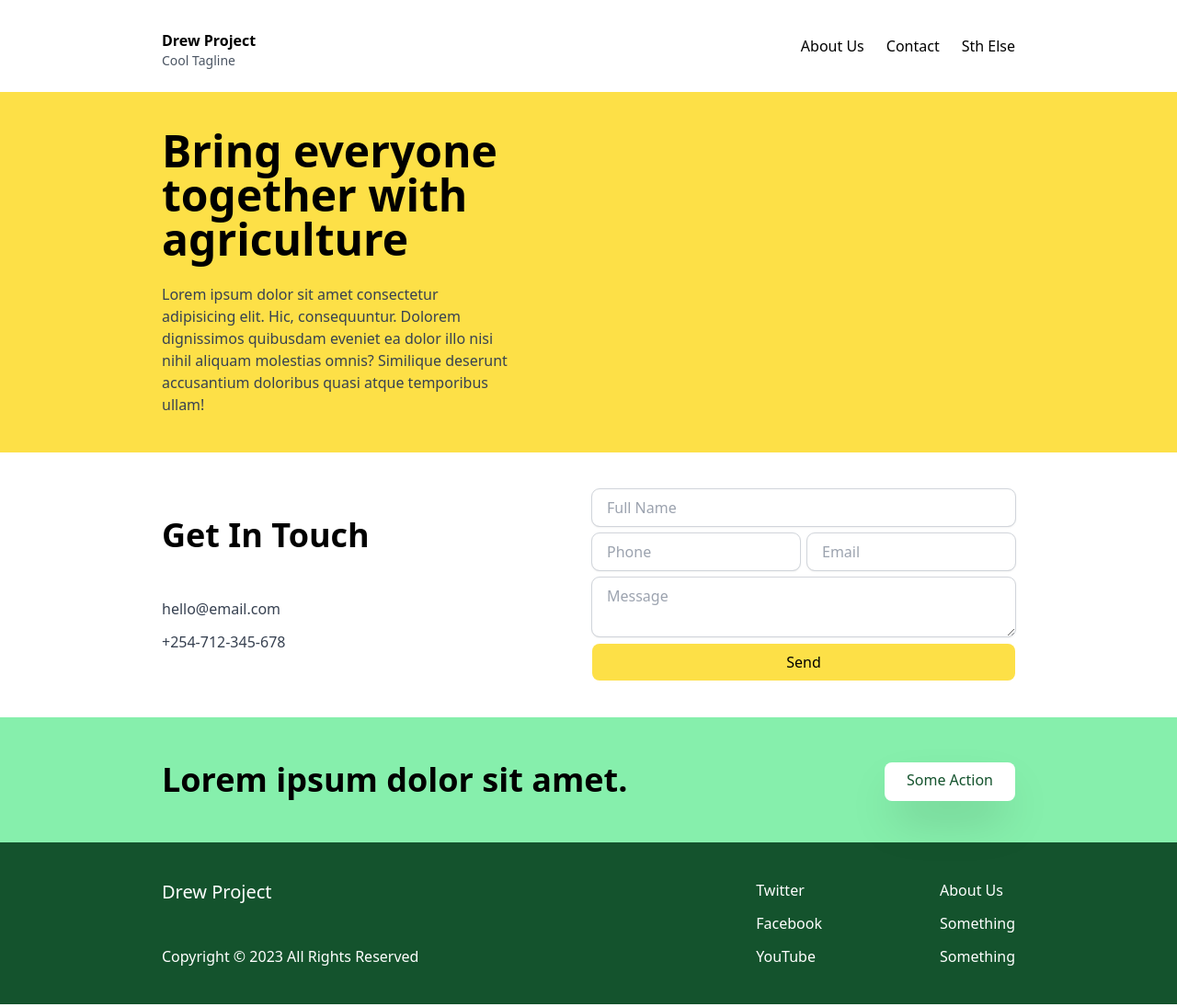
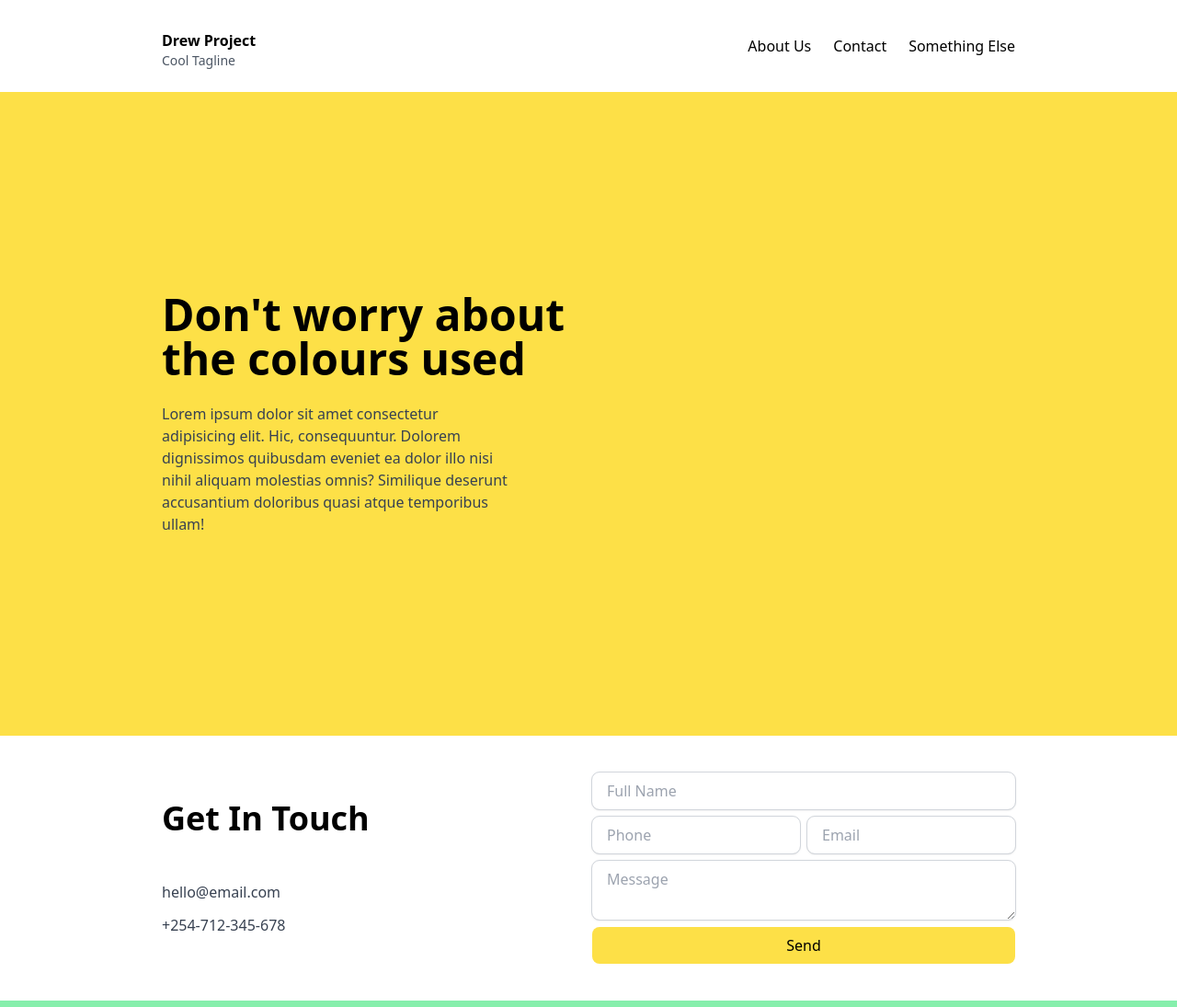
Before and after one commit to insidemordecai/drew-project, a website: page index.html in a window 1280 px wide. Shown: the top 1095 px of the page at 92% size. Drawn offline with Linux system fonts and the light colour scheme.

Commit message:
make hero and nav cover the entire screen

```diff
--- a/index.html
+++ b/index.html
@@ -10,8 +10,8 @@
 </head>
 
 <body>
+  <div class="h-screen flex flex-col">
     <!-- Navbar -->
-  <div>
     <nav class="relative container mx-auto p-6">
       <!-- Flex Container -->
       <div class="flex items-center justify-between">
@@ -28,7 +28,7 @@
         <div class="hidden space-x-6 md:flex">
           <a href="#" class="hover:bg-yellow-300 hover:px-1 hover:transition-all">About Us</a>
           <a href="#" class="hover:bg-yellow-300 hover:px-1 hover:transition-all">Contact</a>
-          <a href="#" class="hover:bg-yellow-300 hover:px-1 hover:transition-all">Sth Else</a>
+          <a href="#" class="hover:bg-yellow-300 hover:px-1 hover:transition-all">Something Else</a>
         </div>
 
         <!-- Hamburger Icon -->
@@ -45,26 +45,29 @@
           class="absolute flex-col items-center hidden self-end py-8 mt-10 space-y-6 font-bold bg-white sm:w-auto sm:self-center left-6 right-6 drop-shadow-md">
           <a href="#">About Us</a>
           <a href="#">Contact</a>
-          <a href="#">Sth Else</a>
+          <a href="#">Something Else</a>
         </div>
       </div>
     </nav>
-  </div>
 
     <!-- Hero Section -->
-  <section id="hero" class="bg-yellow-300">
+    <section id="hero" class="bg-yellow-300 flex-grow">
       <!-- Flex Container -->
-    <div class="container flex-1 flex-col items-center px-6 mx-auto py-10 space-y-0 md:space-y-0 md:flex-row">
+      <div
+        class="container flex flex-col items-center justify-center h-full px-6 mx-auto py-10 md:flex-row md:justify-normal">
+        <div>
           <h1 class="max-w-md text-4xl font-bold text-center pb-6 md:text-5xl md:text-left">
-        Bring everyone together with agriculture
+            Don't worry about the colours used
           </h1>
           <p class="max-w-sm text-center text-gray-700 md:text-left">
             Lorem ipsum dolor sit amet consectetur adipisicing elit. Hic, consequuntur. Dolorem dignissimos quibusdam
-        eveniet ea dolor illo nisi nihil aliquam molestias omnis? Similique deserunt accusantium doloribus quasi atque
-        temporibus ullam!
+            eveniet ea dolor illo nisi nihil aliquam molestias omnis? Similique deserunt accusantium doloribus quasi
+            atque temporibus ullam!
           </p>
         </div>
+      </div>
     </section>
+  </div>
 
   <!-- Contact Section -->
   <section id="contact">
@@ -117,7 +120,7 @@
       class="container flex flex-col items-center justify-between px-6 py-24 mx-auto space-y-12 md:py-12 md:flex-row md:space-y-0">
       <!-- Heading -->
       <h2 class="text-5xl font-bold text-center md:text-4xl md:max-w-xl md:text-left">
-        Lorem ipsum dolor sit amet.
+        A huge call-to-action.
       </h2>
       <!-- Button -->
       <div>
```
Also changed, not shown: css/main.css. Lines whose indentation alone changed are shown as unchanged.
